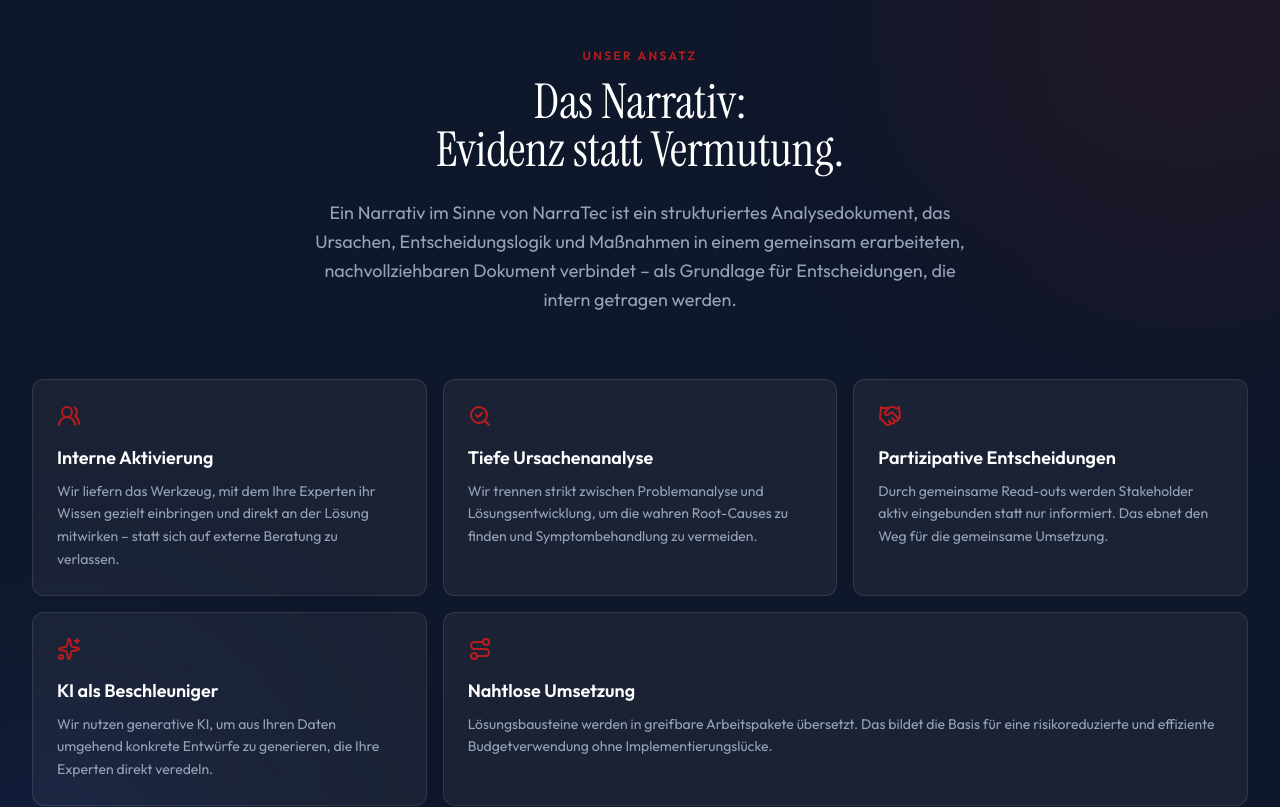
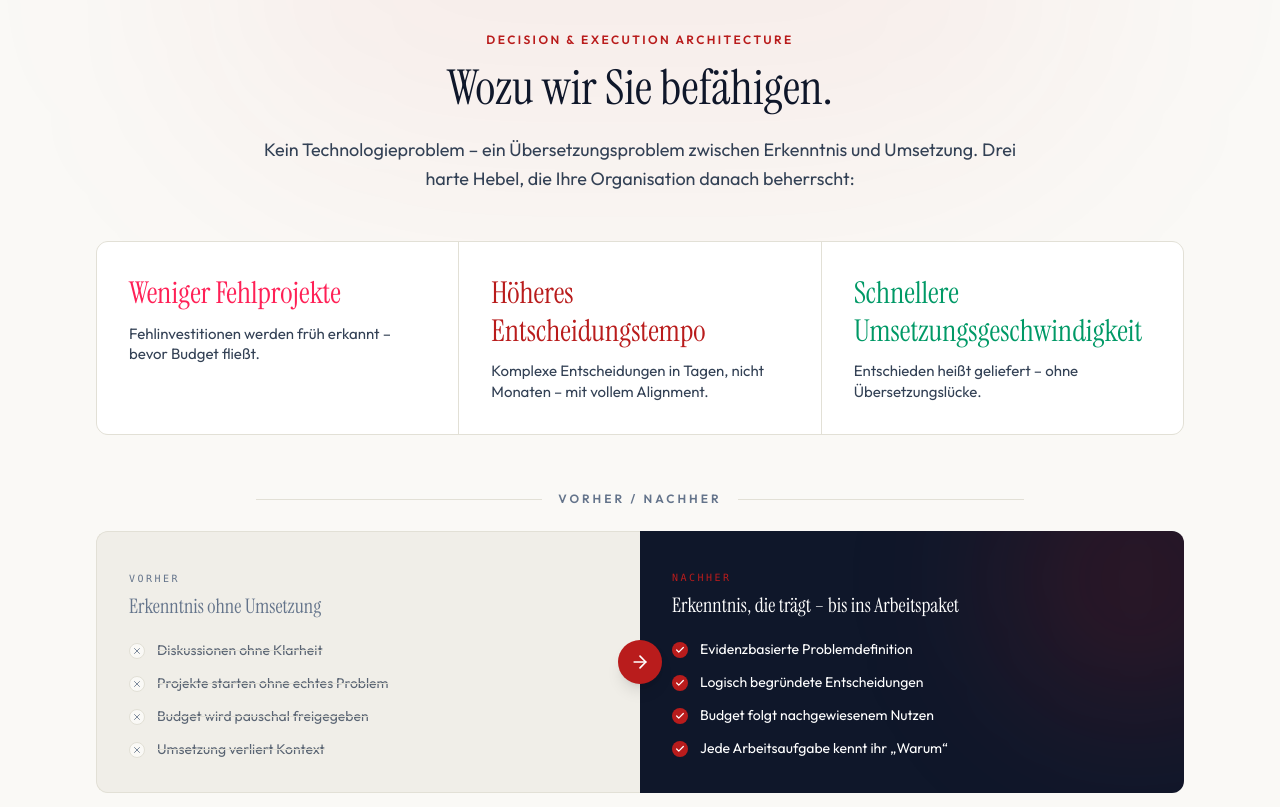
Before and after one commit to drroessler/landingpage, a React (Vite) app: page / in a window 1280 px wide. Shown: the part 1660-2467 px from the top of the page. Built offline with nearby package versions, Linux system fonts and the light colour scheme.

Commit message:
Added Section Decision

```diff
--- a/src/App.tsx
+++ b/src/App.tsx
@@ -5,6 +5,7 @@
 import Navbar from "./components/Navbar";
 import Hero from "./components/sections/Hero";
 import ProblemSection from "./components/sections/ProblemSection";
+import OutcomeSection from "./components/sections/OutcomeSection";
 import MethodeSection from "./components/sections/MethodeSection";
 import FrameworkSection from "./components/sections/FrameworkSection";
 import KISection from "./components/sections/KISection";
@@ -28,6 +29,7 @@
       <main>
         <Hero />
         <ProblemSection />
+        <OutcomeSection />
         <MethodeSection />
         <FrameworkSection />
         <ArtefaktSection />
--- /dev/null
+++ b/src/components/sections/OutcomeSection.tsx
@@ -0,0 +1,139 @@
+import AnimatedContent from "../react-bits/AnimatedContent";
+import { X, Check, ArrowRight } from "lucide-react";
+import { useI18n } from "../../i18n/LanguageContext";
+
+const kpiAccent = [
+  "text-rose-500",
+  "text-accent",
+  "text-emerald-600",
+];
+
+export default function OutcomeSection() {
+  const { t } = useI18n();
+  const o = t.outcome;
+
+  return (
+    <section
+      id="outcome"
+      className="py-16 lg:py-24 bg-paper relative overflow-hidden"
+    >
+      <div className="pointer-events-none absolute top-0 left-1/2 -translate-x-1/2 -mt-40 w-[900px] h-[400px] bg-accent/5 blur-[120px] rounded-full" />
+
+      <div className="max-w-6xl mx-auto px-4 sm:px-6 lg:px-8 relative z-10">
+        <AnimatedContent>
+          <div className="max-w-3xl mx-auto text-center mb-12">
+            <span className="text-xs font-semibold uppercase tracking-[0.2em] text-accent">
+              {o.label}
+            </span>
+            <h2 className="font-display text-3xl md:text-5xl text-ink mt-3 leading-[1.1]">
+              {o.heading}
+            </h2>
+            <p className="mt-5 text-ink-light text-base md:text-lg leading-relaxed">
+              {o.thesis}
+            </p>
+          </div>
+        </AnimatedContent>
+
+        {/* KPI row — large metric glyph + punchy one-liner */}
+        <div className="grid md:grid-cols-3 gap-px bg-border mb-14 rounded-xl overflow-hidden border border-border">
+          {o.kpis.map((k, i) => (
+            <AnimatedContent key={k.title} delay={i * 0.08}>
+              <div className="bg-white p-7 md:p-8 h-full flex flex-col">
+                <div className="flex items-baseline gap-3 mb-3">
+                  {k.metric && (
+                    <span
+                      className={`font-display text-5xl md:text-6xl leading-none ${kpiAccent[i]}`}
+                    >
+                      {k.metric}
+                    </span>
+                  )}
+                  <h3 className={`font-display leading-tight ${k.metric ? "font-semibold text-ink text-lg md:text-xl" : `text-2xl md:text-3xl ${kpiAccent[i]}`}`}>
+                    {k.title}
+                  </h3>
+                </div>
+                <p className="text-ink-light text-sm md:text-[15px] leading-snug">
+                  {k.text}
+                </p>
+              </div>
+            </AnimatedContent>
+          ))}
+        </div>
+
+        {/* Shift header */}
+        <AnimatedContent>
+          <div className="flex items-center gap-4 max-w-3xl mx-auto mb-6">
+            <div className="h-px bg-border flex-1" />
+            <span className="text-[10px] md:text-xs font-semibold uppercase tracking-[0.25em] text-muted">
+              {o.shiftLabel}
+            </span>
+            <div className="h-px bg-border flex-1" />
+          </div>
+        </AnimatedContent>
+
+        {/* Before / After */}
+        <div className="relative grid md:grid-cols-2 gap-3 md:gap-0">
+          <AnimatedContent>
+            <div className="bg-surface border border-border md:border-r-0 rounded-xl md:rounded-r-none p-6 md:p-8 h-full">
+              <span className="text-[10px] font-mono uppercase tracking-[0.25em] text-muted">
+                {o.beforeLabel}
+              </span>
+              <h3 className="font-display text-lg md:text-xl text-muted mt-1.5 mb-5 leading-tight">
+                {o.beforeSub}
+              </h3>
+              <ul className="space-y-2.5">
+                {o.beforeItems.map((item) => (
+                  <li
+                    key={item}
+                    className="flex items-start gap-3 text-ink-light/80"
+                  >
+                    <span className="mt-1 w-4 h-4 rounded-full border border-border bg-paper flex items-center justify-center shrink-0">
+                      <X className="w-2.5 h-2.5 text-muted" />
+                    </span>
+                    <span className="text-sm leading-relaxed line-through decoration-border decoration-1 underline-offset-2">
+                      {item}
+                    </span>
+                  </li>
+                ))}
+              </ul>
+            </div>
+          </AnimatedContent>
+
+          <div className="hidden md:flex absolute top-1/2 left-1/2 -translate-x-1/2 -translate-y-1/2 z-10">
+            <div className="w-11 h-11 rounded-full bg-accent text-white flex items-center justify-center shadow-lg">
+              <ArrowRight className="w-5 h-5" />
+            </div>
+          </div>
+
+          <AnimatedContent delay={0.12}>
+            <div className="bg-navy text-white rounded-xl md:rounded-l-none p-6 md:p-8 h-full relative overflow-hidden">
+              <div className="absolute -top-20 -right-20 w-64 h-64 bg-accent/20 rounded-full blur-[80px]" />
+              <div className="relative z-10">
+                <span className="text-[10px] font-mono uppercase tracking-[0.25em] text-accent">
+                  {o.afterLabel}
+                </span>
+                <h3 className="font-display text-lg md:text-xl text-white mt-1.5 mb-5 leading-tight">
+                  {o.afterSub}
+                </h3>
+                <ul className="space-y-2.5">
+                  {o.afterItems.map((item) => (
+                    <li key={item} className="flex items-start gap-3">
+                      <span className="mt-1 w-4 h-4 rounded-full bg-accent flex items-center justify-center shrink-0">
+                        <Check
+                          className="w-2.5 h-2.5 text-white"
+                          strokeWidth={3}
+                        />
+                      </span>
+                      <span className="text-sm leading-relaxed text-white">
+                        {item}
+                      </span>
+                    </li>
+                  ))}
+                </ul>
+              </div>
+            </div>
+          </AnimatedContent>
+        </div>
+      </div>
+    </section>
+  );
+}
--- a/src/i18n/de.ts
+++ b/src/i18n/de.ts
@@ -56,6 +56,47 @@
         text: "Getroffene Entscheidungen versanden. Es gibt keine klare Übersetzung in operative Maßnahmenlisten oder Finanzierungsmodelle.",
         result: "Investitionen bleiben ohne Wirkung",
       },
+    ],
+  },
+
+  outcome: {
+    label: "Decision & Execution Architecture",
+    heading: "Wozu wir Sie befähigen.",
+    thesis:
+      "Kein Technologieproblem – ein Übersetzungsproblem zwischen Erkenntnis und Umsetzung. Drei harte Hebel, die Ihre Organisation danach beherrscht:",
+    kpis: [
+      {
+        metric: "",
+        title: "Weniger Fehlprojekte",
+        text: "Fehlinvestitionen werden früh erkannt – bevor Budget fließt.",
+      },
+      {
+        metric: "",
+        title: "Höheres Entscheidungstempo",
+        text: "Komplexe Entscheidungen in Tagen, nicht Monaten – mit vollem Alignment.",
+      },
+      {
+        metric: "",
+        title: "Schnellere Umsetzungsgeschwindigkeit",
+        text: "Entschieden heißt geliefert – ohne Übersetzungslücke.",
+      },
+    ],
+    shiftLabel: "Vorher / Nachher",
+    beforeLabel: "Vorher",
+    beforeSub: "Erkenntnis ohne Umsetzung",
+    beforeItems: [
+      "Diskussionen ohne Klarheit",
+      "Projekte starten ohne echtes Problem",
+      "Budget wird pauschal freigegeben",
+      "Umsetzung verliert Kontext",
+    ],
+    afterLabel: "Nachher",
+    afterSub: "Erkenntnis, die trägt – bis ins Arbeitspaket",
+    afterItems: [
+      "Evidenzbasierte Problemdefinition",
+      "Logisch begründete Entscheidungen",
+      "Budget folgt nachgewiesenem Nutzen",
+      "Jede Arbeitsaufgabe kennt ihr „Warum“",
     ],
   },
 
--- a/src/i18n/en.ts
+++ b/src/i18n/en.ts
@@ -58,6 +58,47 @@
         text: "Decisions that were made fizzle out. There is no clear translation into operational action items or funding models.",
         result: "Investments fail to deliver impact",
       },
+    ],
+  },
+
+  outcome: {
+    label: "Decision & Execution Architecture",
+    heading: "What we enable you to achieve.",
+    thesis:
+      "Not a technology problem — a translation problem between insight and execution. Three hard levers your organization masters afterwards:",
+    kpis: [
+      {
+        metric: "",
+        title: "Fewer Failed Projects",
+        text: "Misguided investments surface early — before budget flows.",
+      },
+      {
+        metric: "",
+        title: "Faster Decision-Making",
+        text: "Complex decisions in days, not months — with full alignment.",
+      },
+      {
+        metric: "",
+        title: "Accelerated Delivery",
+        text: "Decided means delivered — no translation gap.",
+      },
+    ],
+    shiftLabel: "Before / After",
+    beforeLabel: "Before",
+    beforeSub: "Insight without execution",
+    beforeItems: [
+      "Discussions without clarity",
+      "Projects start without a real problem",
+      "Budget is approved in bulk",
+      "Implementation loses context",
+    ],
+    afterLabel: "After",
+    afterSub: "Insight that carries — down to the work package",
+    afterItems: [
+      "Evidence-based problem definition",
+      "Logically grounded decisions",
+      "Budget follows demonstrated value",
+      "Every work item knows its \u201Ewhy\u201C",
     ],
   },
 
--- a/vite.config.ts
+++ b/vite.config.ts
@@ -3,6 +3,6 @@
 import tailwindcss from '@tailwindcss/vite'
 
 export default defineConfig({
-  base: '/landingpage/',
+  base: '/',
   plugins: [react(), tailwindcss()],
 })
```
Also changed, not shown: 1 other file (tests, documents, lock files or other folders).
